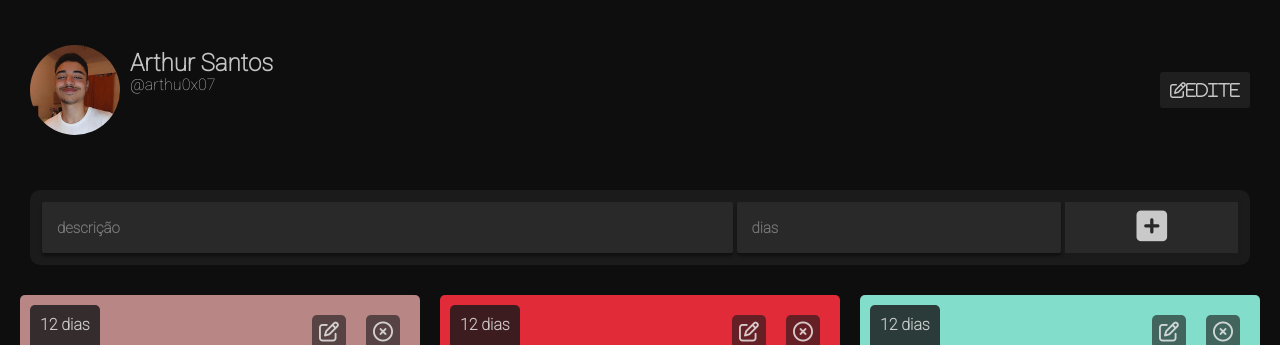
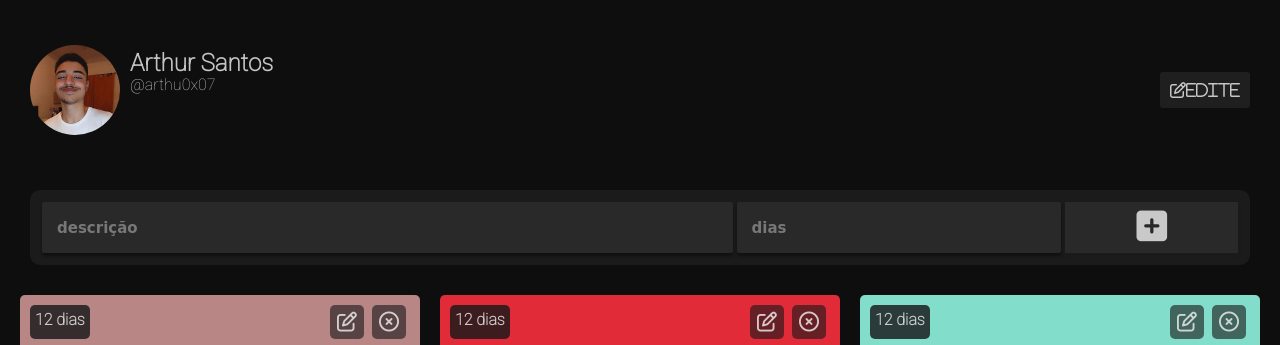
Before and after one commit to arthu0x07/TaskManagerTCCWebPage, a plain HTML site: page index.html in a window 1280 px wide. Shown: the top 345 px of the page. Drawn offline with Linux system fonts and the light colour scheme.

Commit message:
botoes e contagem de dias alinhadas

```diff
--- a/script.js
+++ b/script.js
@@ -40,7 +40,7 @@ function AddCategoria(dias, descrição) {
   newcard.classList.add("cards");
   newcard.innerHTML = `
         <div>
-            <div>
+            <div class="testing-padding">
                 <h2>${dias}</h2>
             </div>
 
--- a/style.css
+++ b/style.css
@@ -122,6 +122,7 @@ body {
 #formsinputdias::placeholder {
   color: #ffffff5e;
   font-weight: 600;
+  font-family: cursive;
 }
 
 #formsinputdesc {
@@ -134,6 +135,7 @@ body {
 #formsinputdesc::placeholder {
   color: #ffffff5e;
   font-weight: 600;
+  font-family: cursive;
 }
 
 #button {
@@ -226,6 +228,12 @@ body {
 .cards div {
   display: flex;
   justify-content: space-between;
+  align-items: stretch;
+}
+
+.testing-padding{
+  padding: 0px;
+  width: auto;
 }
 
 .div-botoes button{
@@ -234,14 +242,14 @@ body {
   font-size: 20px;
 }
 
-.cards h2 {
+.cards div h2 { /* Altera todos os H2 da classe card, mesmo que não seja filhos diretos */
   border-radius: 5px;
-  padding: 10px;
+  padding: 5px;
   background-color: #19191ad2;
   font-size: 1rem;
 }
 
-.cards p {
+.cards div p {
   margin-top: 7px;
   padding: 5px;
   background-color: #19191ad2;
@@ -259,12 +267,8 @@ body {
   box-sizing: border-box;
   padding: 7px;
   background-color: #1a1a1a9c;
-  margin: 10px;
+  margin: 0px 4px;
   border-radius: 5px;
-}
-
-.button-icon:hover {
-  background-color: #1a1a1a9c;
 }
 
 #green {
```
